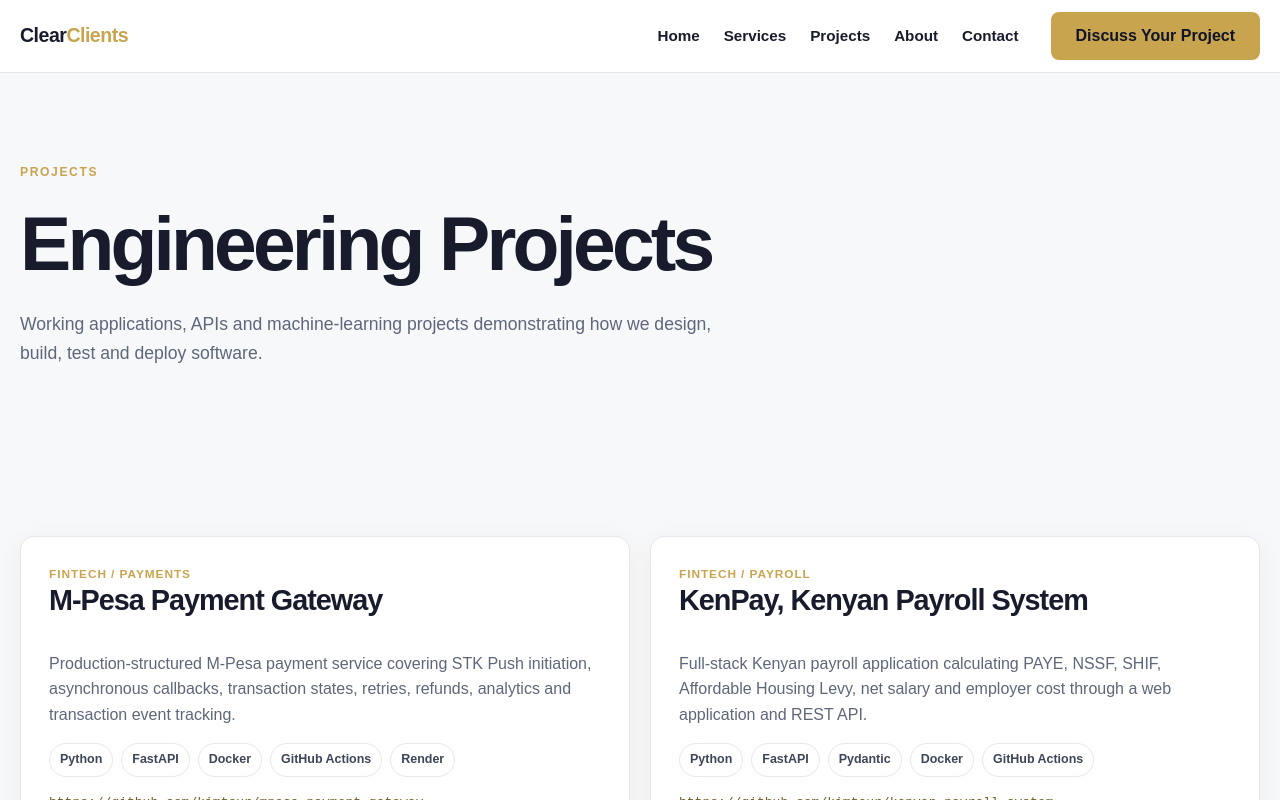
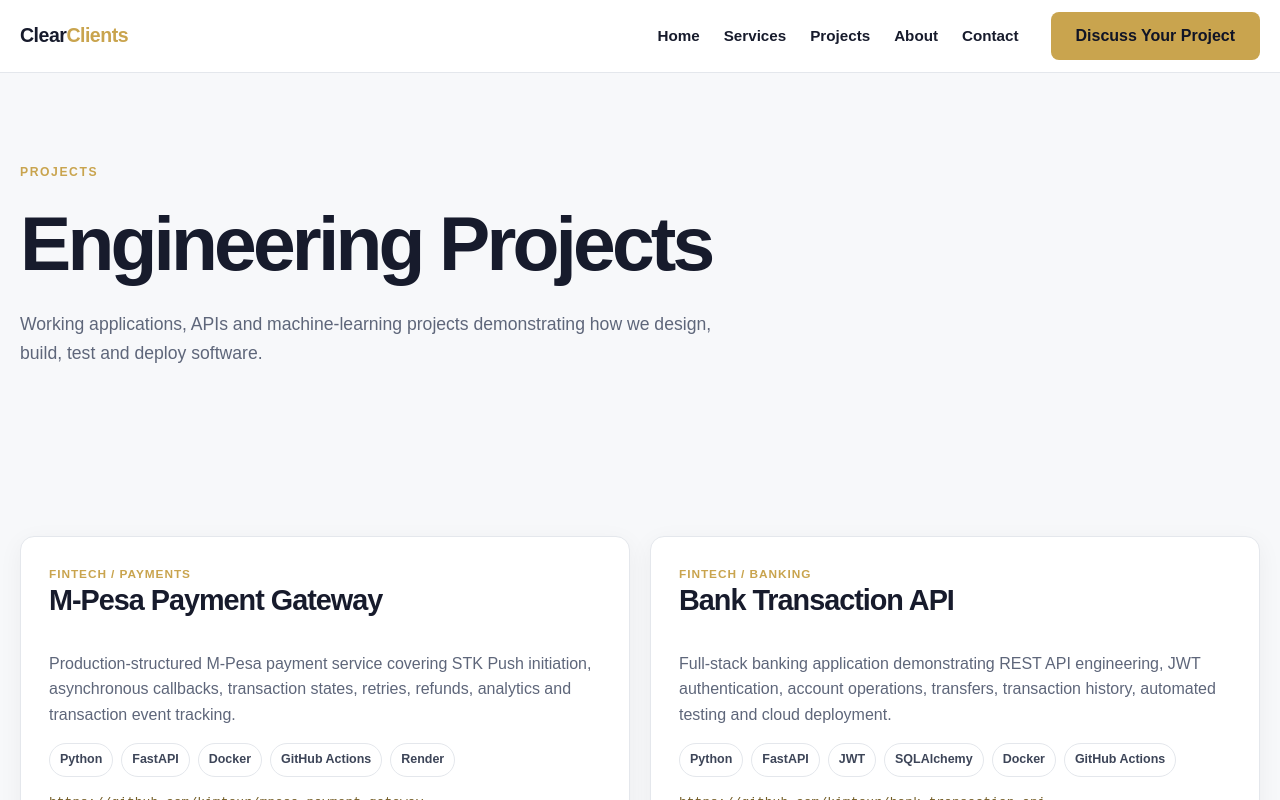
Before and after one commit to kimtour/clearclients-website, a Next.js app: page /projects in a window 1280 px wide. Shown: the top 800 px of the page. Built offline with nearby package versions, Linux system fonts and the light colour scheme.

Commit message:
Strengthen project case study proof

```diff
--- a/content/projects.ts
+++ b/content/projects.ts
@@ -7,6 +7,10 @@ export type Project = {
   liveUrl?: string;
   apiDocsUrl?: string;
   featured?: boolean;
+  visual?: string;
+  problem?: string;
+  solution?: string;
+  proof?: readonly string[];
 };
 
 export const projects: readonly Project[] = [
@@ -18,7 +22,25 @@ export const projects: readonly Project[] = [
     githubUrl: "https://github.com/kimtour/mpesa-payment-gateway",
     liveUrl: "https://mpesa-payment-gateway.onrender.com",
     apiDocsUrl: "https://mpesa-payment-gateway.onrender.com/docs",
-    featured: true
+    featured: true,
+    visual: "/visuals/payments.svg",
+    problem: "Businesses need a reliable way to initiate M-Pesa payments and reconcile asynchronous transaction confirmations without fragile manual checks.",
+    solution: "A FastAPI payment service manages STK Push requests, callbacks, transaction states, retries, refunds and operational tracking as one workflow.",
+    proof: ["Live application", "Swagger API documentation", "Callback and webhook flow", "Docker and GitHub Actions delivery"]
+  },
+  {
+    title: "Bank Transaction API",
+    category: "FINTECH / BANKING",
+    description: "Full-stack banking application demonstrating REST API engineering, JWT authentication, account operations, transfers, transaction history, automated testing and cloud deployment.",
+    technologies: ["Python", "FastAPI", "JWT", "SQLAlchemy", "Docker", "GitHub Actions"],
+    githubUrl: "https://github.com/kimtour/bank-transaction-api",
+    liveUrl: "https://samuel-kimani-bank-api-demo.onrender.com/",
+    apiDocsUrl: "https://samuel-kimani-bank-api-demo.onrender.com/docs",
+    featured: true,
+    visual: "/visuals/backend.svg",
+    problem: "Financial applications need protected account and transaction APIs with enforceable ownership, balance and transfer rules.",
+    solution: "A FastAPI service and browser dashboard provide JWT authentication, account management, deposits, withdrawals, transfers and audit-friendly transaction history.",
+    proof: ["Live authenticated dashboard", "Interactive Swagger API", "Automated API tests", "Docker build and live smoke checks"]
   },
   {
     title: "KenPay, Kenyan Payroll System",
@@ -26,7 +48,12 @@ export const projects: readonly Project[] = [
     description: "Full-stack Kenyan payroll application calculating PAYE, NSSF, SHIF, Affordable Housing Levy, net salary and employer cost through a web application and REST API.",
     technologies: ["Python", "FastAPI", "Pydantic", "Docker", "GitHub Actions"],
     githubUrl: "https://github.com/kimtour/kenyan-payroll-system",
-    liveUrl: "https://kenyan-payroll-system.onrender.com"
+    liveUrl: "https://kenyan-payroll-system.onrender.com",
+    featured: true,
+    visual: "/visuals/home.svg",
+    problem: "Payroll teams need repeatable statutory calculations and clear payroll outputs without spreadsheet-driven errors and duplicated work.",
+    solution: "A web application and REST API calculate Kenyan payroll deductions, net salary and employer cost through validated payroll logic.",
+    proof: ["Live web application", "REST API", "Statutory calculation engine", "Docker and GitHub Actions workflow"]
   },
   {
     title: "M-Pesa Payment Gateway Demo",
```
